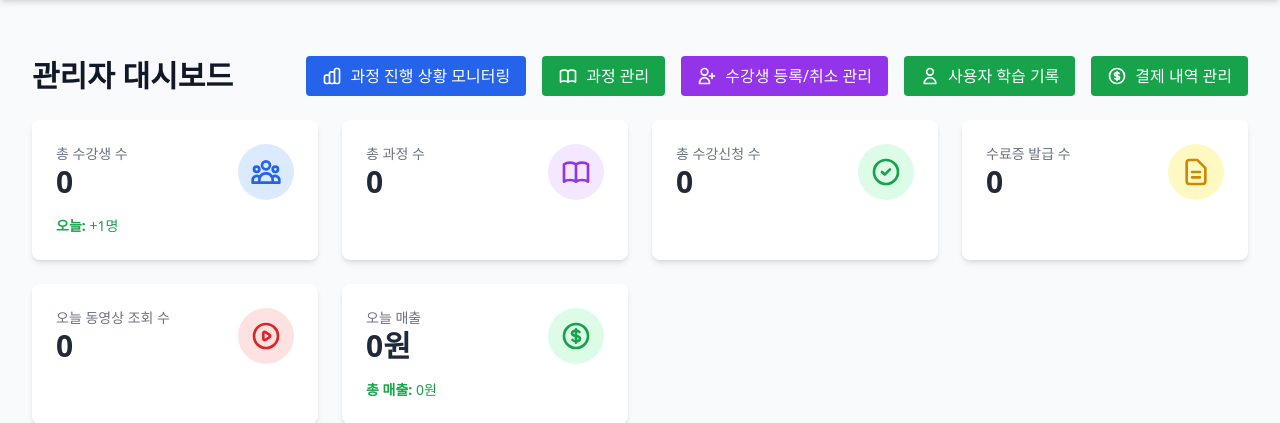
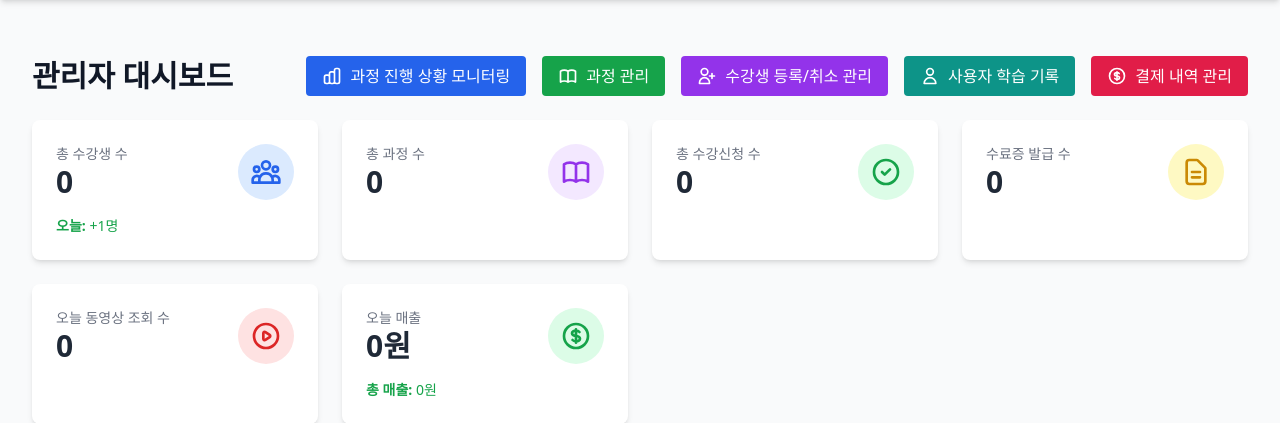
Before and after one commit to DjangoBookMakers/SkillBridge, a Django app: page /admin-portal/dashboard/ in a window 1280 px wide. Shown: the part 68-491 px from the top of the page. Run offline with Django 5.2, Linux system fonts and the light colour scheme; the visitor is signed in with stand-in values (Sample User, id 1); data comes from the database, SQL or seed files in the repository; data that the repository does not hold is empty; some libraries are stand-ins or nearby versions.

Commit message:
FEAT: 🎨 대시보드 상단 버튼 색상 다양화

```diff
--- a/admin_portal/templates/admin_portal/dashboard.html
+++ b/admin_portal/templates/admin_portal/dashboard.html
@@ -27,13 +27,13 @@
           </svg>
           수강생 등록/취소 관리
         </a>
-        <a href="{% url 'admin_portal_user_learning_records' %}" class="px-4 py-2 bg-green-600 hover:bg-green-700 text-white rounded transition duration-200 flex items-center">
+        <a href="{% url 'admin_portal_user_learning_records' %}" class="px-4 py-2 bg-teal-600 hover:bg-teal-700 text-white rounded transition duration-200 flex items-center">
           <svg class="w-5 h-5 mr-2" fill="none" stroke="currentColor" viewBox="0 0 24 24">
             <path stroke-linecap="round" stroke-linejoin="round" stroke-width="2" d="M16 7a4 4 0 11-8 0 4 4 0 018 0zM12 14a7 7 0 00-7 7h14a7 7 0 00-7-7z"></path>
           </svg>
           사용자 학습 기록
         </a>
-        <a href="{% url 'admin_portal_payments' %}" class="px-4 py-2 bg-green-600 hover:bg-green-700 text-white rounded transition duration-200 flex items-center">
+        <a href="{% url 'admin_portal_payments' %}" class="px-4 py-2 bg-rose-600 hover:bg-rose-700 text-white rounded transition duration-200 flex items-center">
           <svg class="w-5 h-5 mr-2" fill="none" stroke="currentColor" viewBox="0 0 24 24">
             <path stroke-linecap="round" stroke-linejoin="round" stroke-width="2" d="M12 8c-1.657 0-3 .895-3 2s1.343 2 3 2 3 .895 3 2-1.343 2-3 2m0-8c1.11 0 2.08.402 2.599 1M12 8V7m0 1v8m0 0v1m0-1c-1.11 0-2.08-.402-2.599-1M21 12a9 9 0 11-18 0 9 9 0 0118 0z"></path>
           </svg>
```
